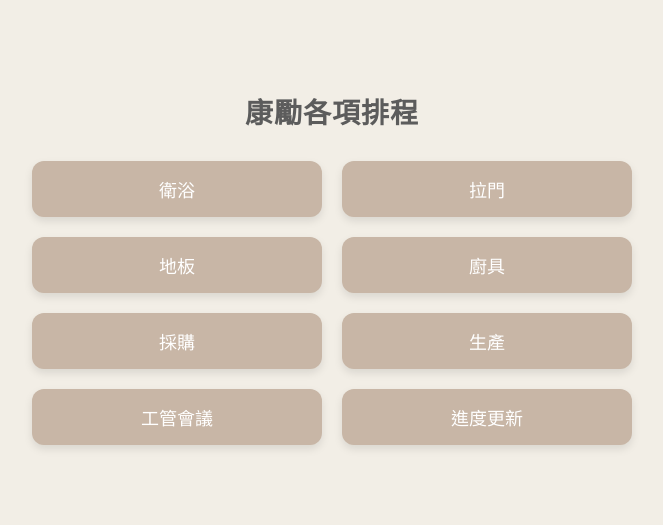
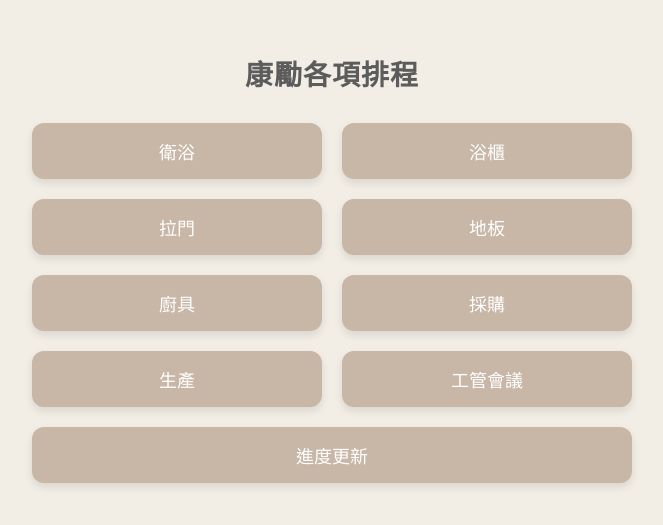
Before and after one commit to WE85623/renew, a plain HTML site: page index.html in a window 1280 px wide. Shown: the part 161-686 px from the top of the page, without its empty margins (308-971 px from the left). Drawn offline with Linux system fonts and the light colour scheme.

Commit message:
Update index.html

```diff
--- a/index.html
+++ b/index.html
@@ -59,6 +59,7 @@
 
   <div class="button-container">
     <button class="link-button" onclick="window.open('https://reurl.cc/RYkOGe')">衛浴</button>
+    <button class="link-button" onclick="window.open('https://reurl.cc/NY2oqm')">浴櫃</button>
     <button class="link-button" onclick="window.open('https://reurl.cc/3KM3nj')">拉門</button>
     <button class="link-button" onclick="window.open('https://reurl.cc/K89XWy')">地板</button>
     <button class="link-button" onclick="window.open('https://reurl.cc/yRAm92')">廚具</button>
```
